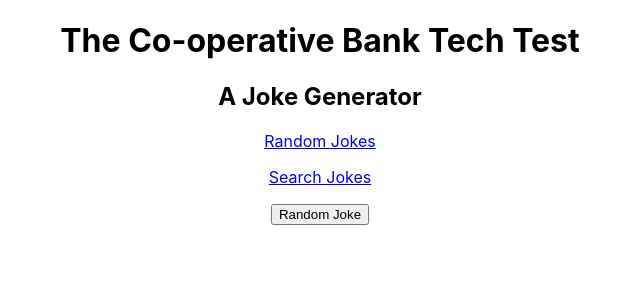
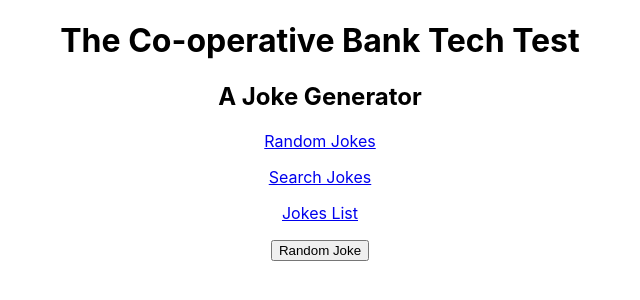
Before and after one commit to HAKeyes14/the-co-operative-bank-test, a React (Create React App) app: page / in a window 1280 px wide. Shown: the top 300 px of the page, without its empty margins (320-960 px from the left). Built offline with nearby package versions, Linux system fonts and the light colour scheme.

Commit message:
added ListJokePage to Navbar

```diff
--- a/src/components/Navbar.jsx
+++ b/src/components/Navbar.jsx
@@ -10,6 +10,9 @@
       <Link to="/search">
         <p>Search Jokes</p>
       </Link>
+      <Link to="/list">
+        <p>Jokes List</p>
+      </Link>
     </>
   );
 };
```
